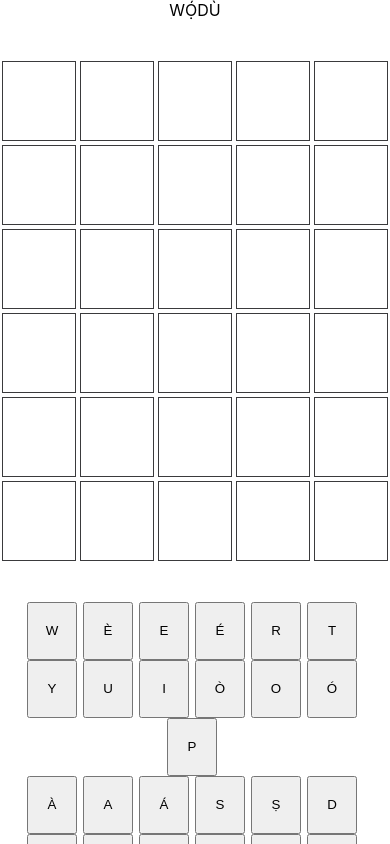
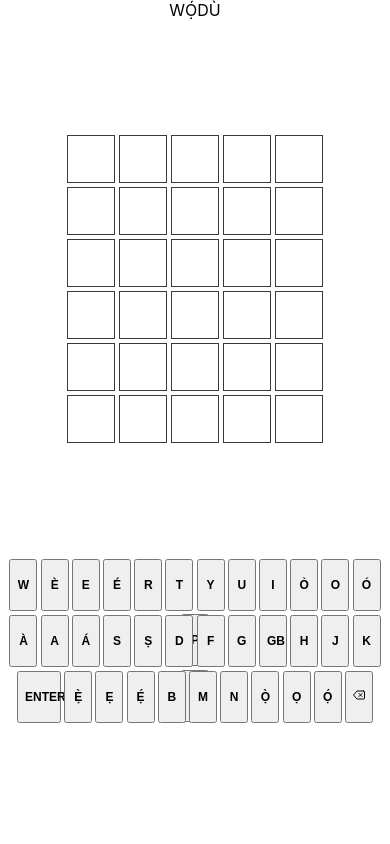
Before and after one commit to theolamide/wodu, a React (Create React App) app: page / in a window 390 px wide. Shown: the top 844 px of the page. Built offline with nearby package versions, Linux system fonts and the light colour scheme.

Commit message:
mobile styling for 450px

```diff
--- a/src/App.css
+++ b/src/App.css
@@ -9,26 +9,33 @@
   justify-content: space-between;
 }
 
+.full-grid{
+  display: flex;
+  flex-direction: column;
+  justify-content: center;
+}
 .keyboard{
-  height: 200px;
+  height: 12.5rem;
   display: flex;
   flex-direction: column;
   justify-content: space-between;
+  /* border: 1px solid red; */
 }
 
 .keyboard-row{
   height: 30%;
+  /* border: 1px solid green; */
 }
 
 .element{
-  height: 58px;
-  width: 50px;
+  height: 3.625rem;
+  width: 3.125rem;
   flex: 1;
-  margin: 0 6px 0 0;
+  margin: 0 0.375rem 0 0;
 }
 
 .enter{
-  width: 60px;
+  width: 3.75rem;
 }
 
 .grid-row{
@@ -36,15 +43,13 @@
   justify-content: center;
 }
 .single-grid{
-  /* padding-top: 5px; */
+  padding-top: 5px;
   width: 5rem;
   height: 5rem;
-  margin: 2px;
+  margin: 0.125rem;
   border: 1px solid #3A3A3C;
   text-align: center;
-  /* font-size: large; */
-
-  /* width: 100%; */
+  font-size: large;
   display: inline-flex;
   justify-content: center;
   align-items: center;
@@ -73,3 +78,51 @@
   background-color: #3A3A3C;
   color: white;
 }
+
+
+@media(max-width: 450px){
+
+  .App{
+    height: 85vh;
+    /* border: 8px solid green; */
+  }
+
+  .full-grid{
+    /* border: 1px solid blue; */
+    width: 80%;
+    height: 50%;
+    margin: 0 auto;
+
+  }
+  .single-grid{
+    padding-top: 0;
+    width: 3rem;
+    height: 3rem;
+  }
+
+  .keyboard{
+    height: 10rem;
+  }
+
+  /* .keyboard-row{
+    height: 60%;
+  } */
+
+  .element{
+    height: 3.25rem;
+    width: 1.75rem;
+    flex: 1;
+    margin: 0.1rem;
+  }
+
+  .enter{
+    width: 2.75rem;
+  }
+
+  button{
+    font-size: 0.75rem;
+    line-height: 1rem;
+    font-weight: bold;
+    vertical-align: middle;
+  }
+}
--- a/src/App.js
+++ b/src/App.js
@@ -7,7 +7,7 @@ import Keyboard from './components/Keyboard';
 function App() {
   let nameOfTheDay = "OLAMI"
   const [answerDictionaryState, setAnswerDictionaryState] = useState((typeof(localStorage.getItem("answerDictionary")) === "object" ? localStorage.getItem("answerDictionary") : JSON.parse(localStorage.getItem("answerDictionary"))) || answerDictionary)
-  console.log("ANSWER DIC BACKGROUNDS", answerDictionaryState)
+  // console.log("ANSWER DIC BACKGROUNDS", answerDictionaryState)
   const [currentAttKey, setCurrentAttKey] = useState(JSON.parse(localStorage.getItem("currentAtt")) || 1) // This refers to the key to the current row being attempted
   const [currentIndex, setCurrentIndex] = useState(JSON.parse(localStorage.getItem("currentIndex")) || 0) // This referes to the current index of the row being attempted
   const [attemptDict, setAttemptDict] = useState(JSON.parse(localStorage.getItem("attemptDict")) || attempts ) // This is the whole attempt object. The whole grid, if you will.
--- a/src/components/Keyboard.js
+++ b/src/components/Keyboard.js
@@ -8,7 +8,7 @@ const Keyboard = ({buttonClick}) => {
     return(
             <div className="root keyboard">
                 {characters.map((arr, index) =>
-                <div key={index}  className="keyword-row">
+                <div key={index}  className="keyboard-row">
                     {arr.map((element, idx) =>
                         <button key={idx} className={`element ${element === 'enter' ? 'enter' : ''}`} onClick={()=> buttonClick(element)} >
                             {element === '<' ?  <FiDelete />: element.toUpperCase()}
```
